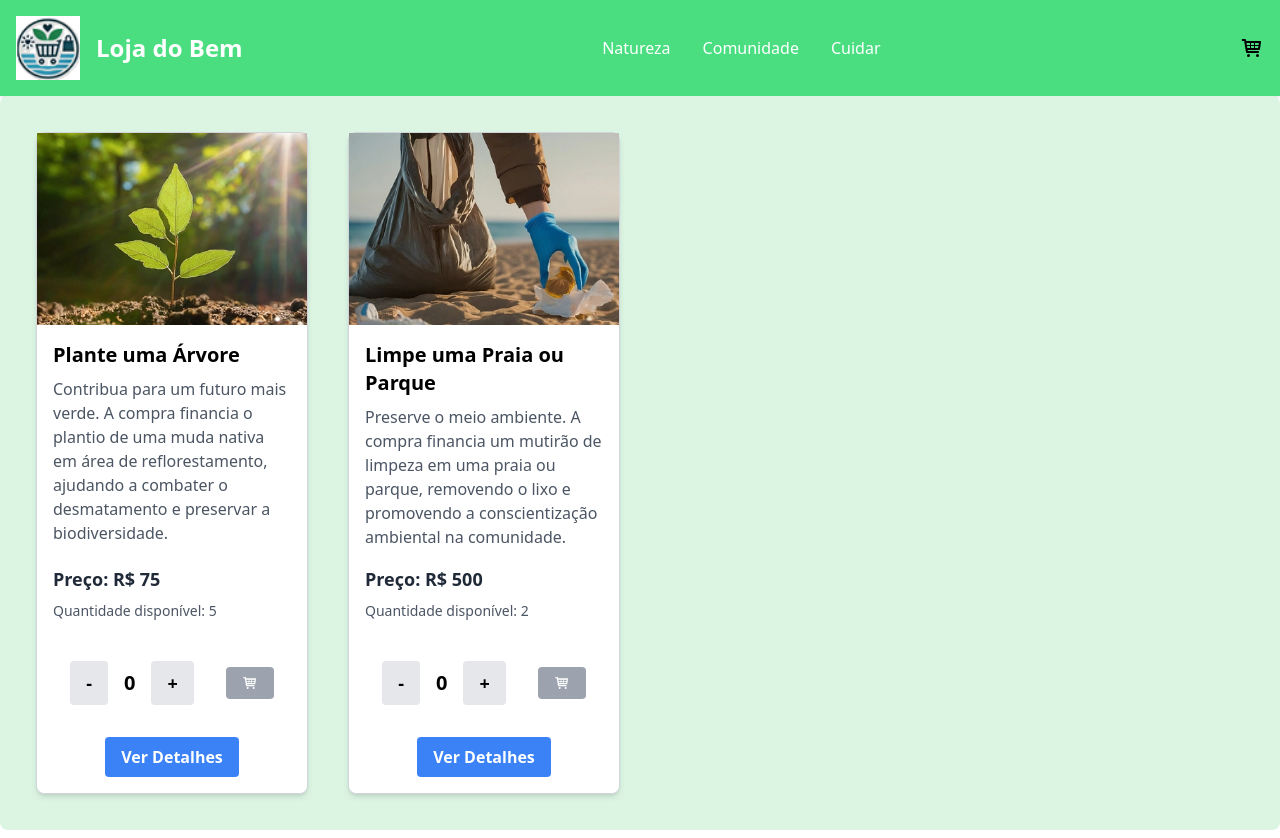
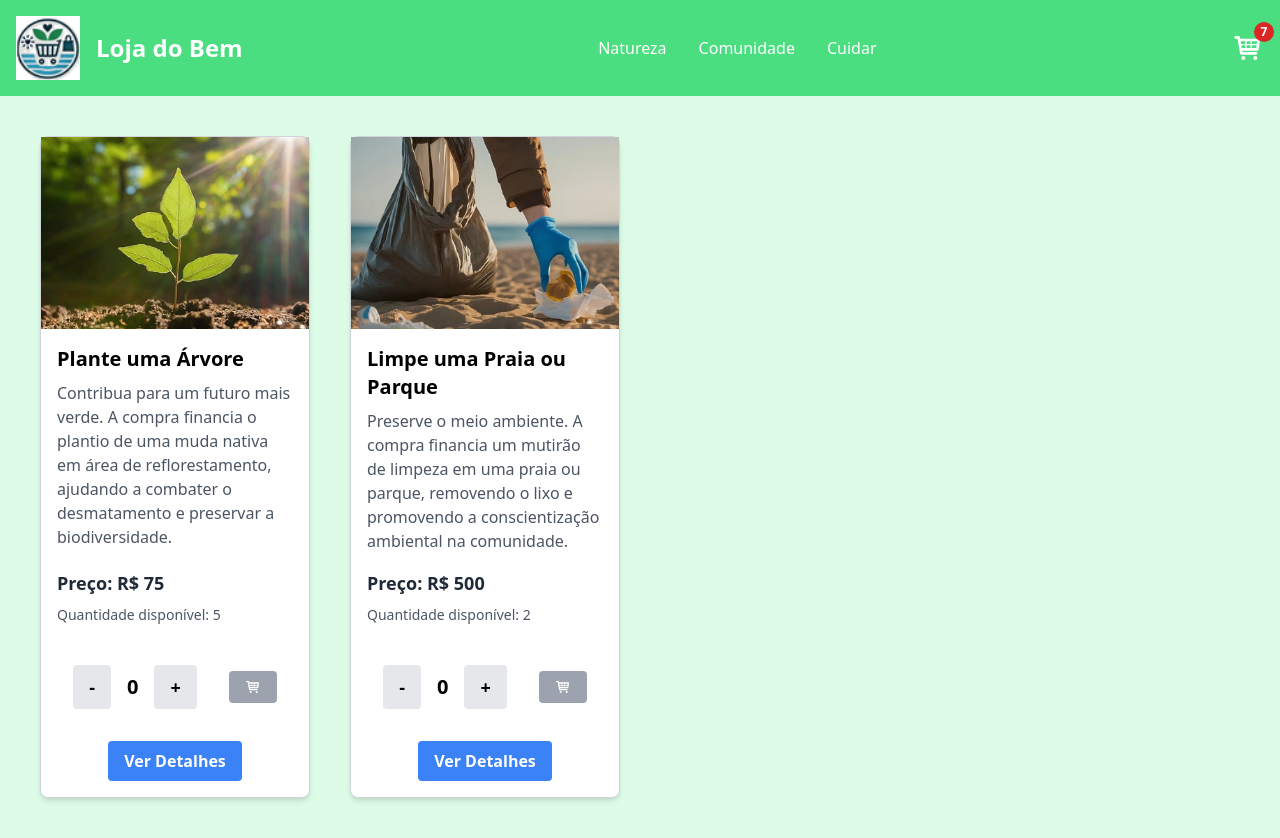
Before and after one commit to Gferracioli/LojadoBem, a React (Create React App) app: page /categoria/1 in a window 1280 px wide. Built offline with nearby package versions, Linux system fonts and the light colour scheme.

Commit message:
atualizando o loading no root

```diff
--- a/src/components/CartWidget.tsx
+++ b/src/components/CartWidget.tsx
@@ -1,14 +1,21 @@
 import React from 'react';
+import { Link } from 'react-router-dom';
 import { TiShoppingCart } from "react-icons/ti";
 
 
 const CartWidget = () => {
-    return (
-        <div className='text-2xl'>
-        <TiShoppingCart />
+  return (
+    <div className="relative">
+      <Link to="/cart">
+        <TiShoppingCart className="text-white w-8 h-8" />
+      </Link>
 
-        </div>
-    );
+
+      <span className="absolute top-[-10px] right-[-10px] bg-red-600 text-white text-xs font-bold rounded-full w-5 h-5 flex items-center justify-center">
+        7 {/* trocar por uma função que conte os items do carrinho quando estiver pronto */}
+      </span>
+    </div>
+  );
 };
 
 export default CartWidget;
--- a/src/components/ItemListContainer.tsx
+++ b/src/components/ItemListContainer.tsx
@@ -1,7 +1,9 @@
-import React, { useEffect, useState } from 'react';
-import { useParams } from 'react-router-dom'; // Para capturar o ID da categoria
-import ItemList from './ItemList';
-import produtos from '../data/produtos.json';
+import React, { useState, useEffect } from "react";
+import { useParams } from "react-router-dom"; // Para capturar o ID da categoria
+import ItemList from "./ItemList";
+import produtos from "../data/produtos.json";
+import { useLoading } from "../context/LoadingContex";
+
 interface Produto {
   id: number;
   nome: string;
@@ -16,42 +18,42 @@ interface Produto {
 
 const Home = () => {
   const { id } = useParams<{ id: string }>();
+  const { loading, setLoading } = useLoading();
   const [items, setItems] = useState<Produto[]>([]);
-    const [loading, setLoading] = useState(true);
 
   useEffect(() => {
+    console.log('Carregando os itens...'); // Verificar no console
+    setLoading(true);
+
     const getItems = new Promise<Produto[]>((resolve) => {
       setTimeout(() => {
         const filteredItems = id
-                    ? produtos.produtos.filter(item => item.categoria === Number(id))
+          ? produtos.produtos.filter((item) => item.categoria === Number(id))
           : produtos.produtos;
         resolve(filteredItems);
-            }, 500);
+      }, 2000);
     });
 
     getItems.then((data) => {
       setItems(data);
       setLoading(false);
     });
-    }, [id]);
+  }, [id, setLoading]); // Colocar setLoading na dependência para evitar avisos no console (perguntar ao professor)
 
-    if (loading) return <div className="fixed inset-0 bg-black bg-opacity-50 flex items-center justify-center z-50">
+  if (loading) {
+    console.log('Exibindo spinner...'); // Verificar no console
+    return (
+        <div className="fixed inset-0 bg-black bg-opacity-50 flex items-center justify-center z-50">
             <div className="w-16 h-16 border-4 border-t-transparent border-gray-200 rounded-full animate-spin"></div>
-  </div>;
-
+        </div>
+    );
+}
   return (
-        <div style={styles.container}>
-            <ItemList items={items} /> {}
+    <div className="bg-green-100 p-6 rounded-lg">
+      <ItemList items={items} />
     </div>
   );
 };
 
-const styles = {
-    container: {
-        backgroundColor: '#DCF5E3',
-        padding: '20px',
-        borderRadius: '8px',
-    },
-};
 
 export default Home;
--- a/src/index.tsx
+++ b/src/index.tsx
@@ -6,12 +6,14 @@ import { BrowserRouter, Route, Routes } from "react-router-dom";
 import NavBar from "./components/NavBar";
 import Detalhes from "./pages/detalhes";
 import Cart from "./pages/cart";
+import { LoadingProvider } from "../src/context/LoadingContex"; // Importar o hook do contexto de Loading
 
 const root = ReactDOM.createRoot(
   document.getElementById("root") as HTMLElement
 );
 root.render(
   <BrowserRouter>
+     <LoadingProvider>
   <NavBar />
   <Routes>
     <Route path="/" element={<Home />} />
@@ -19,5 +21,6 @@ root.render(
     <Route path="/item/:id" element={<Detalhes />} />
     <Route path="/cart" element={<Cart />} />
   </Routes>
+  </LoadingProvider>
 </BrowserRouter>
 );
--- a/src/pages/detalhes/index.tsx
+++ b/src/pages/detalhes/index.tsx
@@ -1,6 +1,8 @@
 import React, { useEffect, useState } from "react";
 import { useParams } from "react-router-dom";
 import produtos from "../../data/produtos.json";
+import { useLoading } from "../../context/LoadingContex";
+
 interface Produto {
   id: number;
   nome: string;
@@ -16,9 +18,10 @@ interface Produto {
 const DetalhesProduto = () => {
   const { id } = useParams<{ id: string }>();
   const [produto, setProduto] = useState<Produto | undefined>();
-  const [loading, setLoading] = useState(true);
+  const {loading, setLoading} = useLoading();
 
   useEffect(() => {
+    setLoading(true)
     const getProduto = new Promise<Produto | undefined>((resolve) => {
       setTimeout(() => {
         const itemEncontrado = produtos.produtos.find(
@@ -32,9 +35,13 @@ const DetalhesProduto = () => {
       setProduto(data);
       setLoading(false);
     });
-  }, [id]);
+  }, [id, setLoading]);
 
-  if (loading) return <p className="text-center mt-5">Carregando produto...</p>;
+  if (loading) return (
+    <div className="fixed inset-0 bg-black bg-opacity-50 flex items-center justify-center z-50">
+      <div className="w-16 h-16 border-4 border-t-transparent border-gray-200 rounded-full animate-spin"></div>
+    </div>
+  );
 
   if (!produto)
     return <p className="text-center mt-5">Produto não encontrado</p>;
--- a/src/pages/home/index.tsx
+++ b/src/pages/home/index.tsx
@@ -3,7 +3,7 @@ import ItemListContainer from "../../components/ItemListContainer";
 
 const Home: React.FC = () => {
   return (
-    <div>
+    <div className="bg-green-100">
       <ItemListContainer />
     </div>
   );
```
Also changed, not shown: src/components/NavBar.tsx (+3 -4 lines). Lines whose indentation alone changed are shown as unchanged.
